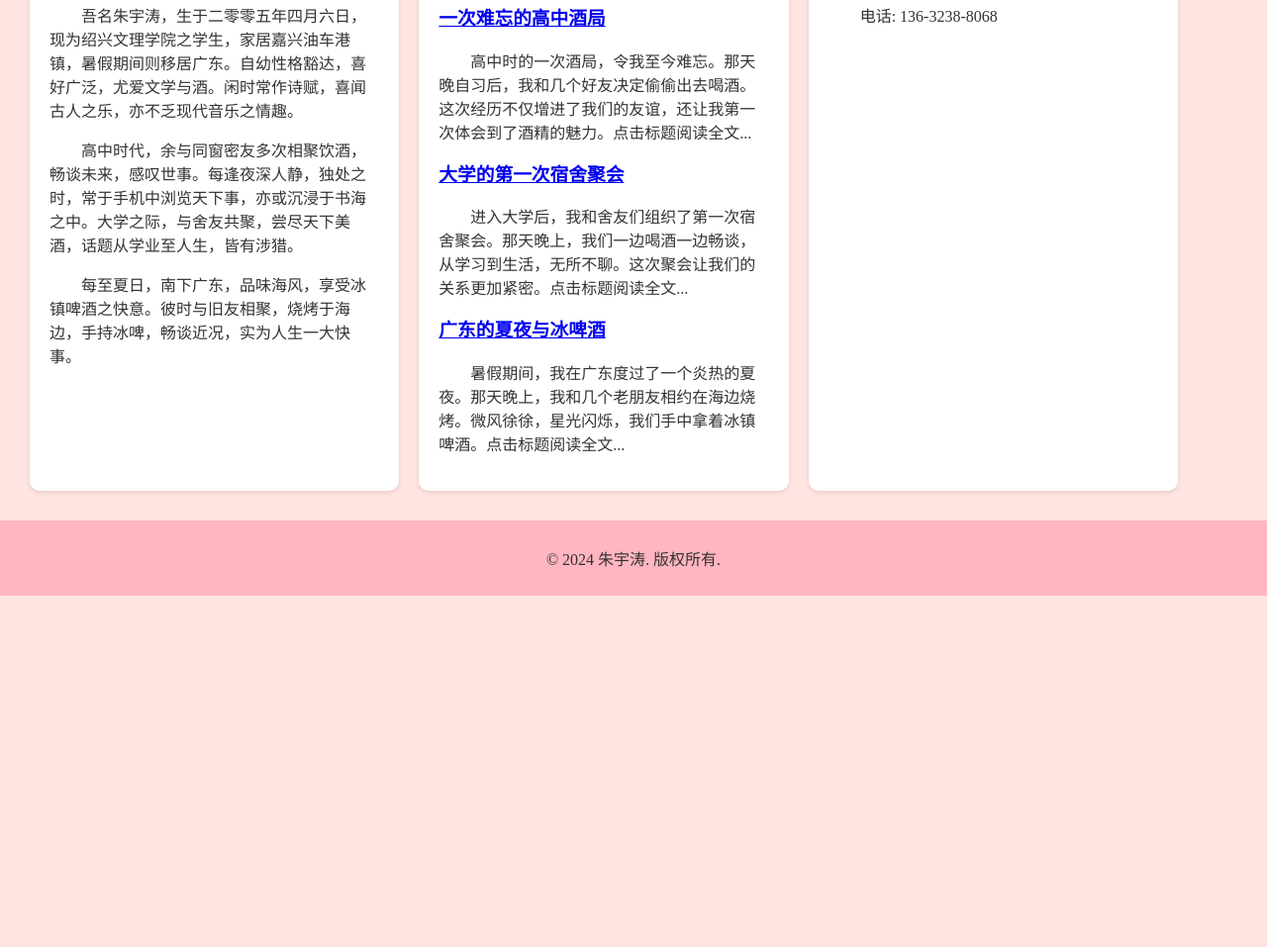
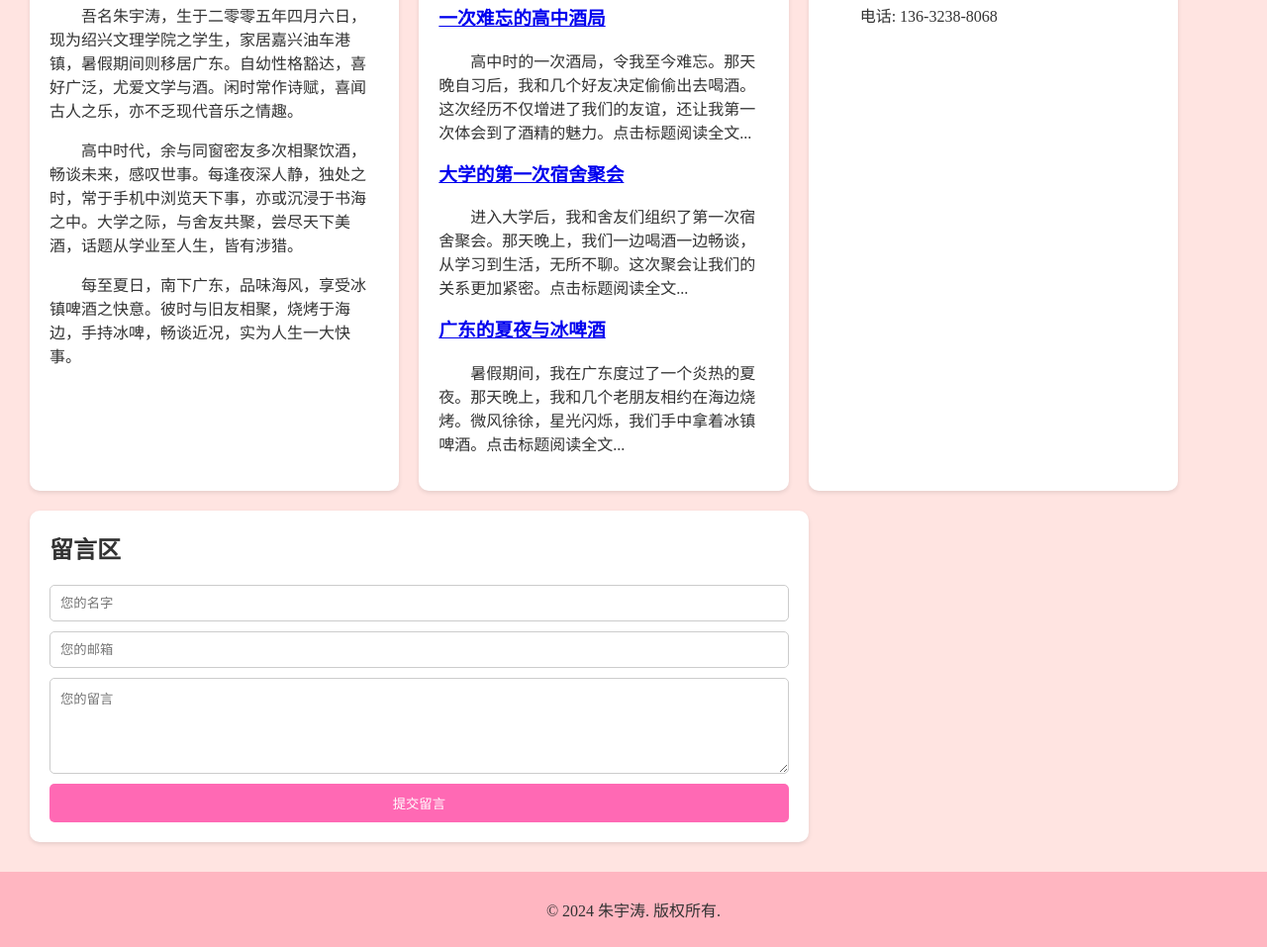
Before and after one commit to prettyhero/zyt-s-intro, a plain HTML site: page index.html in a window 1280 px wide. Shown: the part 188-1145 px from the top of the page at 99% size. Before the commit the page ends 800 px from the top, so only its background shows below. Drawn offline with Linux system fonts and the light colour scheme.

Commit message:
Add files via upload

```diff
--- a/index.html
+++ b/index.html
@@ -45,6 +45,30 @@
             padding: 10px;
             text-align: center;
         }
+        .contact {
+            width: calc(33.333% - 40px);
+        }
+        .message-box {
+            width: calc(66.666% - 40px);
+        }
+        .message-box form {
+            display: flex;
+            flex-direction: column;
+        }
+        .message-box input, .message-box textarea {
+            margin-bottom: 10px;
+            padding: 10px;
+            border: 1px solid #ccc;
+            border-radius: 5px;
+        }
+        .message-box button {
+            padding: 10px;
+            background-color: #ff69b4;
+            color: #fff;
+            border: none;
+            border-radius: 5px;
+            cursor: pointer;
+        }
     </style>
 </head>
 <body>
@@ -73,9 +97,18 @@
                 <p>暑假期间，我在广东度过了一个炎热的夏夜。那天晚上，我和几个老朋友相约在海边烧烤。微风徐徐，星光闪烁，我们手中拿着冰镇啤酒。点击标题阅读全文...</p>
             </div>
         </div>
-        <div class="box">
+        <div class="box contact">
             <h2>联系方式</h2>
             <p>电话: 136-3238-8068</p>
+        </div>
+        <div class="box message-box">
+            <h2>留言区</h2>
+            <form>
+                <input type="text" name="name" placeholder="您的名字" required>
+                <input type="email" name="email" placeholder="您的邮箱" required>
+                <textarea name="message" rows="5" placeholder="您的留言" required></textarea>
+                <button type="submit">提交留言</button>
+            </form>
         </div>
     </div>
     <footer>
```
